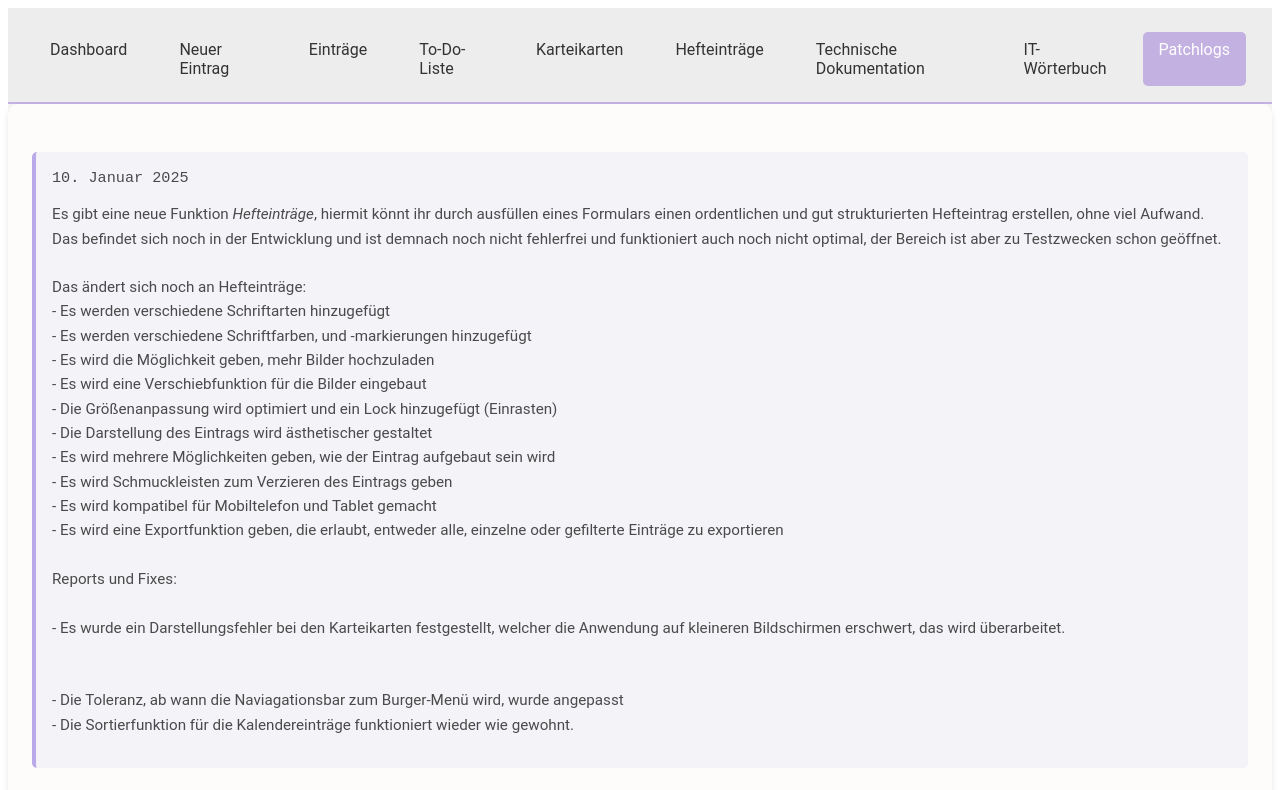
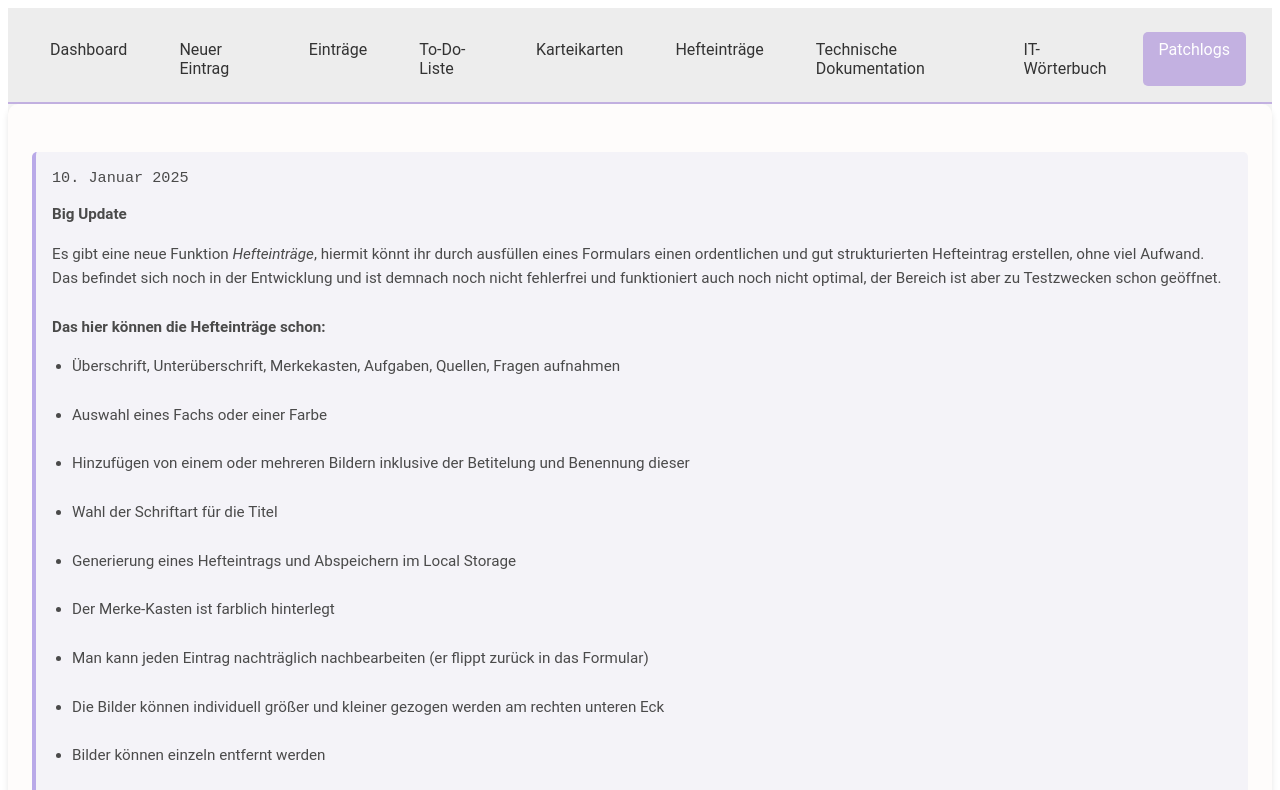
Before and after one commit to aelis123/Lerntagebuch, a Vue app in the folder Lernseite2/: page /news in a window 1280 px wide. Shown: the top 790 px of the page. Built offline with nearby package versions, Linux system fonts and the light colour scheme; a web font is replaced by a local one.

Commit message:
Patchlog aktualisiert

```diff
--- a/Lernseite2/src/views/NewHeftEntryView.vue
+++ b/Lernseite2/src/views/NewHeftEntryView.vue
@@ -5,7 +5,7 @@
     <!-- Formular zum Erstellen -->
     <form @submit.prevent="addEntry" class="heft-form">
       <div class="form-section">
-        <h3>Allgemeine Informationen</h3>
+        <h3>Das Wichtigste</h3>
 
        <!-- Überschrift -->
        <div class="form-group form-group-title">
--- a/Lernseite2/src/views/UpdateLogView.vue
+++ b/Lernseite2/src/views/UpdateLogView.vue
@@ -5,26 +5,40 @@
 
 <div class="info-box">
   <code>10. Januar 2025</code>
+
+  <b><p>Big Update</p></b>
   <p>Es gibt eine neue Funktion <em>Hefteinträge</em>, hiermit könnt ihr durch ausfüllen eines Formulars einen ordentlichen und gut strukturierten Hefteintrag erstellen, ohne viel Aufwand. Das befindet sich noch in der Entwicklung und ist demnach noch nicht fehlerfrei und funktioniert auch noch nicht optimal, der Bereich ist aber zu Testzwecken schon geöffnet.
   <br><br>
-  Das ändert sich noch an Hefteinträge: <br>
-  - Es werden verschiedene Schriftarten hinzugefügt <br>
-  - Es werden verschiedene Schriftfarben, und -markierungen hinzugefügt <br>
-  - Es wird die Möglichkeit geben, mehr Bilder hochzuladen <br>
-  - Es wird eine Verschiebfunktion für die Bilder eingebaut <br>
-  - Die Größenanpassung wird optimiert und ein Lock hinzugefügt (Einrasten) <br>
-  - Die Darstellung des Eintrags wird ästhetischer gestaltet <br>
-  - Es wird mehrere Möglichkeiten geben, wie der Eintrag aufgebaut sein wird <br>
-  - Es wird Schmuckleisten zum Verzieren des Eintrags geben <br>
-  - Es wird kompatibel für Mobiltelefon und Tablet gemacht <br>
-  - Es wird eine Exportfunktion geben, die erlaubt, entweder alle, einzelne oder gefilterte Einträge zu exportieren <br><br>
+ <b> Das hier können die Hefteinträge schon:</b>
+  <ul>
+    <li> Überschrift, Unterüberschrift, Merkekasten, Aufgaben, Quellen, Fragen aufnahmen</li><br>
+    <li> Auswahl eines Fachs oder einer Farbe</li><br>
+    <li> Hinzufügen von einem oder mehreren Bildern inklusive der Betitelung und Benennung dieser</li><br>
+    <li> Wahl der Schriftart für die Titel </li><br>
+    <li>Generierung eines Hefteintrags und Abspeichern im Local Storage </li><br>
+    <li>Der Merke-Kasten ist farblich hinterlegt</li><br>
+    <li>Man kann jeden Eintrag nachträglich nachbearbeiten (er flippt zurück in das Formular)</li><br>
+    <li>Die Bilder können individuell größer und kleiner gezogen werden am rechten unteren Eck</li><br>
+    <li>Bilder können einzeln entfernt werden</li><br>
+    <li> Du kannst Einträge nach Wörtern filtern (teilweise noch buggy)</li>
+  </ul>
+  <b>Das ändert sich noch an Hefteinträge:</b> <br><br>
+  - Es werden mehr Schriftarten hinzugefügt <br><br>
+  - Es werden verschiedene Schriftfarben, und -markierungen hinzugefügt <br><br>
+  - Es wird eine Verschiebfunktion für die Bilder eingebaut <br><br>
+  - Die Größenanpassung wird optimiert und ein Lock hinzugefügt (Einrasten) <br><br>
+  - Die Darstellung des Eintrags wird ästhetischer gestaltet <br><br>
+  - Es wird mehrere Möglichkeiten geben, wie der Eintrag aufgebaut sein wird <br><br>
+  - Es wird unterschiedliche Schmuckleisten zum Verzieren des Eintrags geben <br><br>
+  - Es wird kompatibel für Mobiltelefon und Tablet gemacht <br><br>
+  - Es wird eine Exportfunktion geben, die erlaubt, entweder alle, einzelne oder gefilterte Einträge zu exportieren <br><br><br>
 
- Reports und Fixes:<br> <br>
+ <b>Reports und Fixes:<br> <br></b>
   - Es wurde ein Darstellungsfehler bei den Karteikarten festgestellt, welcher die Anwendung auf kleineren Bildschirmen erschwert, das wird überarbeitet.</p>
-<br>
+
 <p>
 - Die Toleranz, ab wann die Naviagationsbar zum Burger-Menü wird, wurde angepasst <br>
-- Die Sortierfunktion für die Kalendereinträge funktioniert wieder wie gewohnt.
+- Die Sortierfunktion für die Kalendereinträge funktioniert wieder wie gewohnt (funktioniert nicht mit Einträgen mit der alten ID Darstellung).
 
 
 
```
